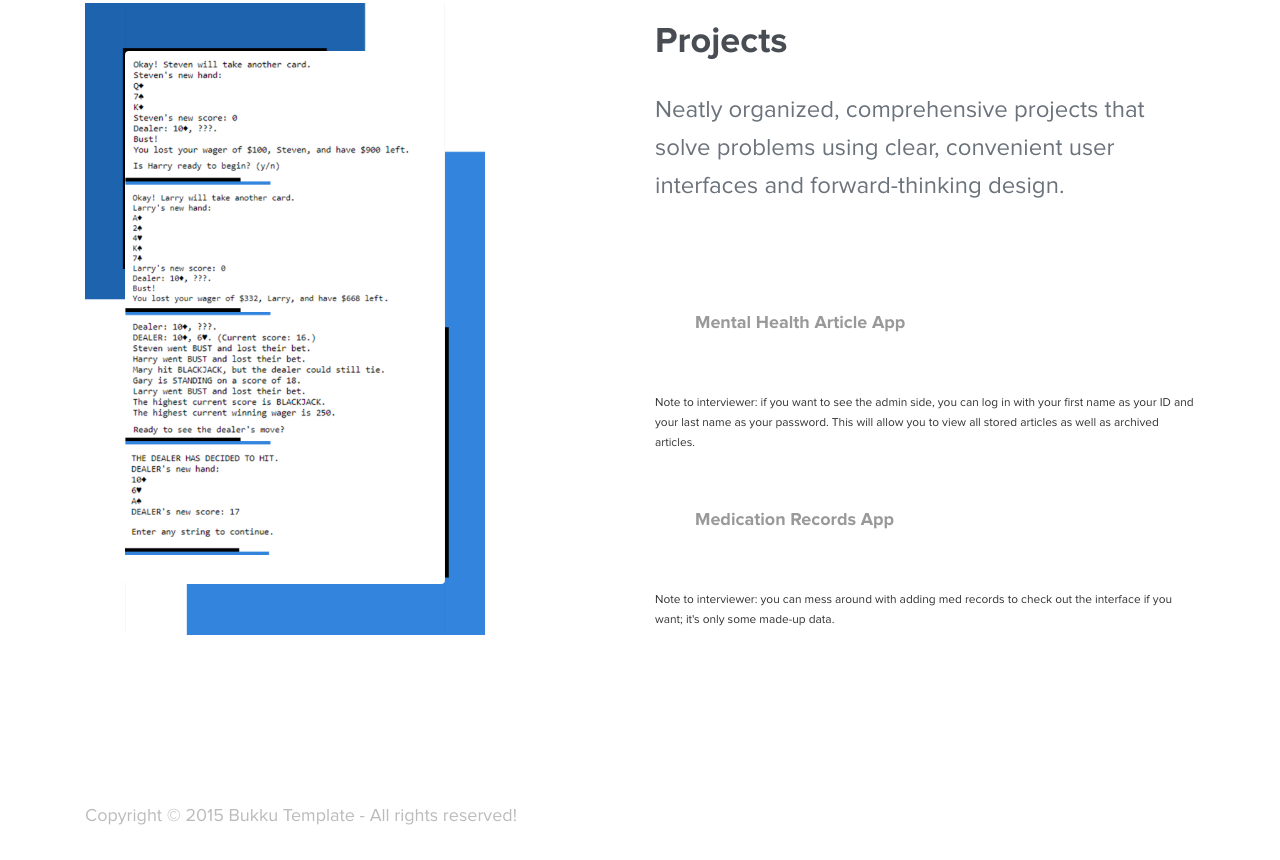
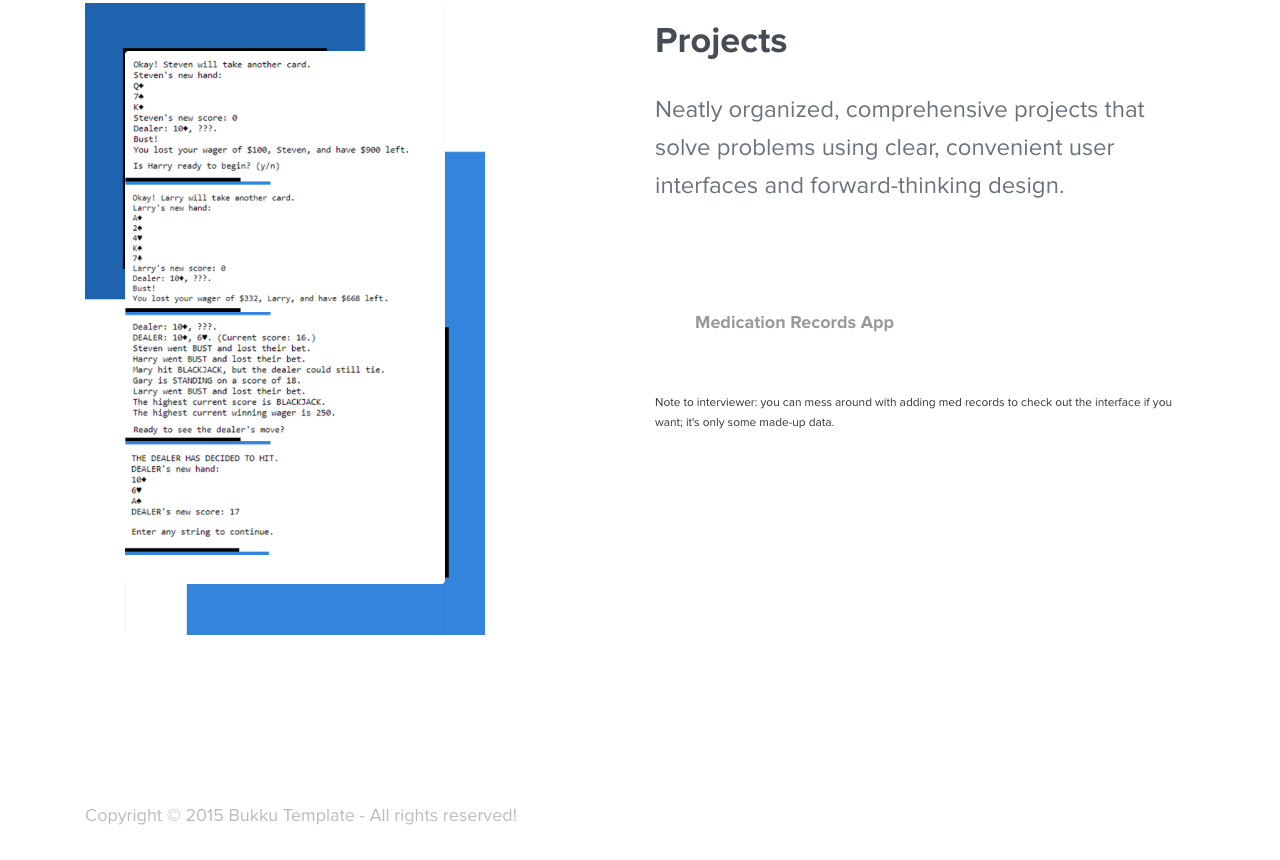
Before and after one commit to alppdcjr12/public_profile, a plain HTML site: page index.html in a window 1280 px wide. Shown: the part 1068-1928 px from the top of the page. Drawn offline with Linux system fonts and the light colour scheme.

Commit message:
one link taken down

```diff
--- a/index.html
+++ b/index.html
@@ -140,7 +140,7 @@
 							design.
 						</h4>
 						<br />
-						<a href="https://sw-app2.herokuapp.com/" class="btn btn-info btn-sm">
+						<!-- <a href="https://sw-app2.herokuapp.com/" class="btn btn-info btn-sm">
 						Mental Health Article App
 						</a>
 						<br />
@@ -151,7 +151,7 @@
 							articles.
 						</small></span>
 						<br />
-						<br />
+						<br /> -->
 						<a href="http://meds-app.herokuapp.com/" class="btn btn-info btn-sm">
 							Medication Records App
 						</a>
```
